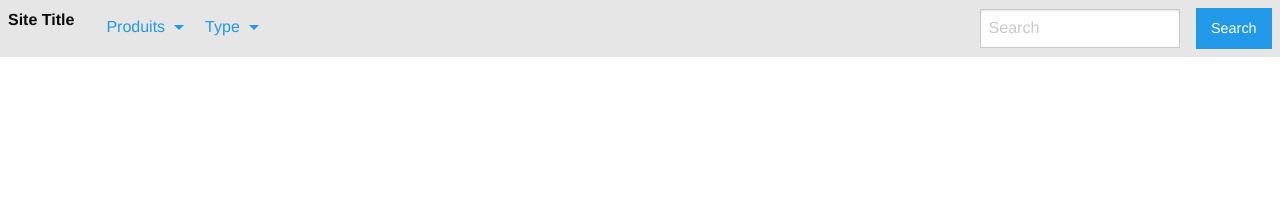
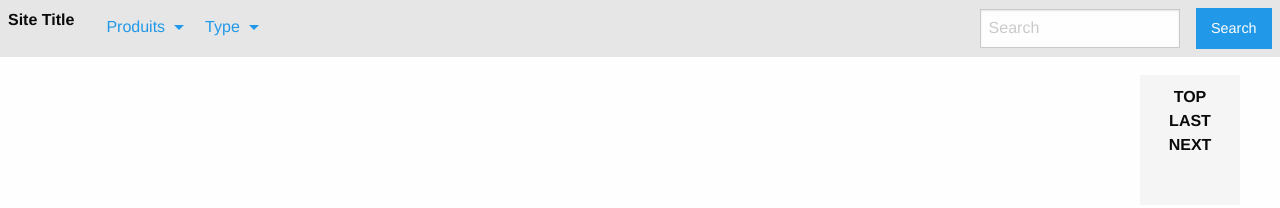
Before and after one commit to lerayj/release-book, a website: page client/index.html in a window 1280 px wide. Drawn offline with Linux system fonts and the light colour scheme; no server answers.

Commit message:
Add navigation features

```diff
--- a/client/css/component.css
+++ b/client/css/component.css
@@ -189,3 +189,17 @@
 		margin: -55px 5px 0 0px;
 	}
 }
+
+
+
+.navigationBar {
+	width:100px;
+	height:130px;
+	padding:10px;
+	text-align:center;
+	background: whiteSmoke;
+	font-weight: bold;
+	position:fixed;
+	top:75px;
+	right:40px;
+}
--- a/client/index.html
+++ b/client/index.html
@@ -2,19 +2,20 @@
 <html lang="en" class="no-js">
 
 <head>
+	<title>Blueprint: Vertical Timeline</title>
+
 	<meta charset="UTF-8" />
 	<meta http-equiv="X-UA-Compatible" content="IE=edge,chrome=1">
 	<meta name="viewport" content="width=device-width, initial-scale=1.0">
-	<title>Blueprint: Vertical Timeline</title>
 	<meta name="description" content="Blueprint: Vertical Timeline" />
 	<meta name="keywords" content="timeline, vertical, layout, style, component, web development, template, responsive" />
 	<meta name="author" content="Codrops" />
+
 	<link rel="shortcut icon" href="../favicon.ico">
 
 	<link rel="stylesheet" type="text/css" href="css/default.css" />
 	<link rel="stylesheet" type="text/css" href="css/component.css" />
 	<link rel="stylesheet" type="text/css" href="css/foundation.css" />
-
 </head>
 
 <body>
@@ -63,11 +64,19 @@
 	</header>
 
 	<div class="container">
+
 		<div class="main">
 			<ul class="cbp_tmtimeline" id="release_timeline">
 
 			</ul>
 		</div>
+
+		<div class="navigationBar">
+			<div id="scrollTop">TOP</div>
+			<div class="scrollLast">LAST</div>
+			<div class="scrollNext">NEXT</div>
+		</div>
+
 	</div>
 
 	<script id="release_tpl" type="text/template">
@@ -83,10 +92,10 @@
 				</p>
 				<h3>Key features</h3>
 				<%= key_features %>
-				<h3>Key benefits</h3>
-				<%= key_benefits %>
-				<h3>Known limitations</h3>
-				<%= known_limitations %>
+					<h3>Key benefits</h3>
+					<%= key_benefits %>
+						<h3>Known limitations</h3>
+						<%= known_limitations %>
 			</div>
 		</li>
 	</script>
--- a/client/js/release_book.js
+++ b/client/js/release_book.js
@@ -14,6 +14,11 @@ $.ajax({
   }
 });
 
+
+
+
+
+//////////// SEARCH
 $("#search_button").click(function() {
   var keywords = $("#searchinput").val();
   $.ajax({
@@ -33,4 +38,23 @@ $("#search_button").click(function() {
   });
 });
 
+
+
+//// Navigation on releases
+$(document).keydown(function(e) {
+  // Down arrow
+  if (e.keyCode == 40) {
+    console.log('DOWN');
+  }
+  // Up arrow
+  if (e.keyCode == 38) {
+    console.log('UP');
+  }
+});
+
+$("#scrollTop").click(function(){
+  $('html, body').animate({scrollTop: '0px'}, 300);
+});
+
+
 $(document).foundation();
```
Also changed, not shown: doc/draw.io/ReleaseBook.xml (added, +1 -0 lines), server/router/ApiRouter.js (+10 -10 lines), README.md, doc/draw.io/ReleaseBook.png (added), 1 other file.
